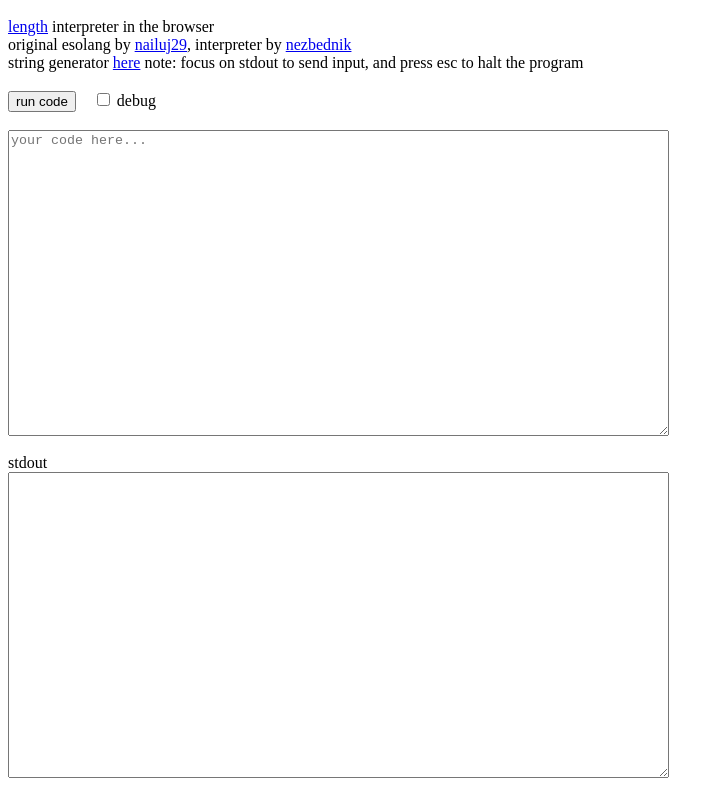
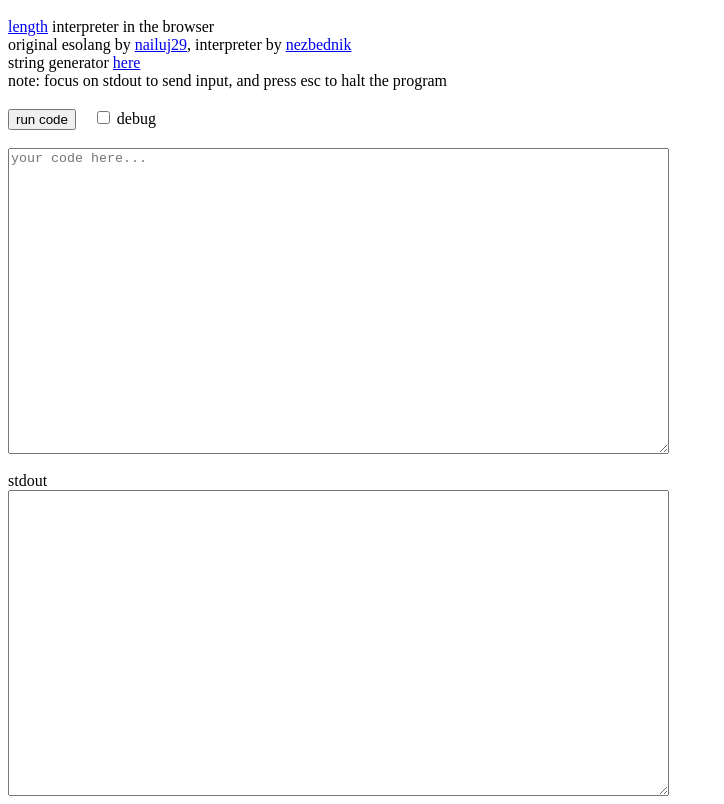
Before and after one commit to NezbednikSK/random-stuff, a plain HTML site: page length-interpreter/index.html in a window 1280 px wide. Shown: the part 48-852 px from the top of the page, without its empty margins (0-724 px from the left). Drawn offline with Linux system fonts and the light colour scheme.

Commit message:
<br> missing

```diff
--- a/length-interpreter/index.html
+++ b/length-interpreter/index.html
@@ -21,7 +21,7 @@
         <p>
             <a href="https://esolangs.org/wiki/Length">length</a> interpreter in the browser<br>
             original esolang by <a href="https://github.com/nailuj29gaming">nailuj29</a>, interpreter by <a href="https://github.com/NezbednikSK">nezbednik</a><br>
-            string generator <a href="https://nezbedniksk.github.io/random-stuff/length-string-generator/">here</a>
+            string generator <a href="https://nezbedniksk.github.io/random-stuff/length-string-generator/">here</a><br>
             note: focus on stdout to send input, and press esc to halt the program<br><br>
         </p>
 
```
